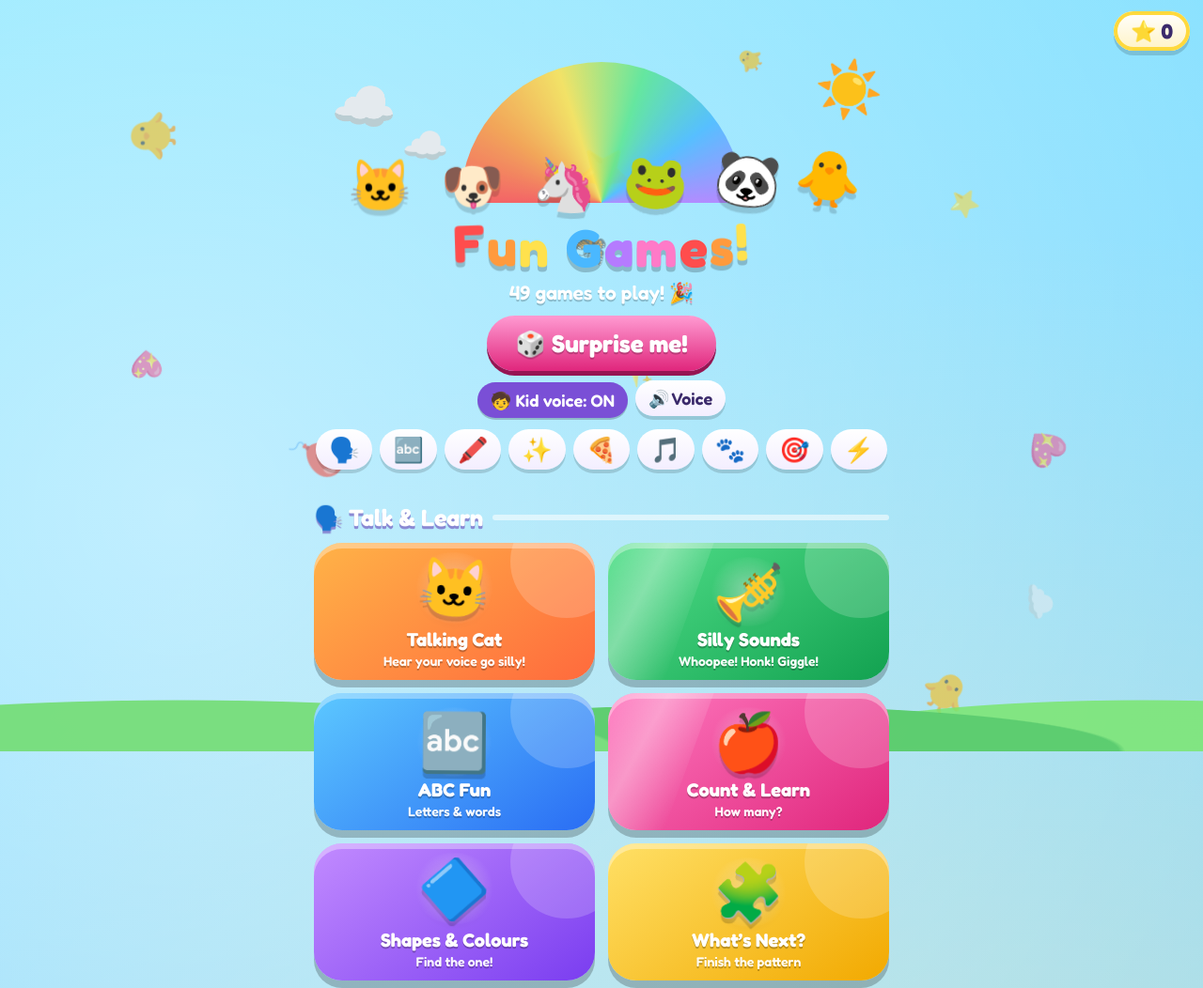
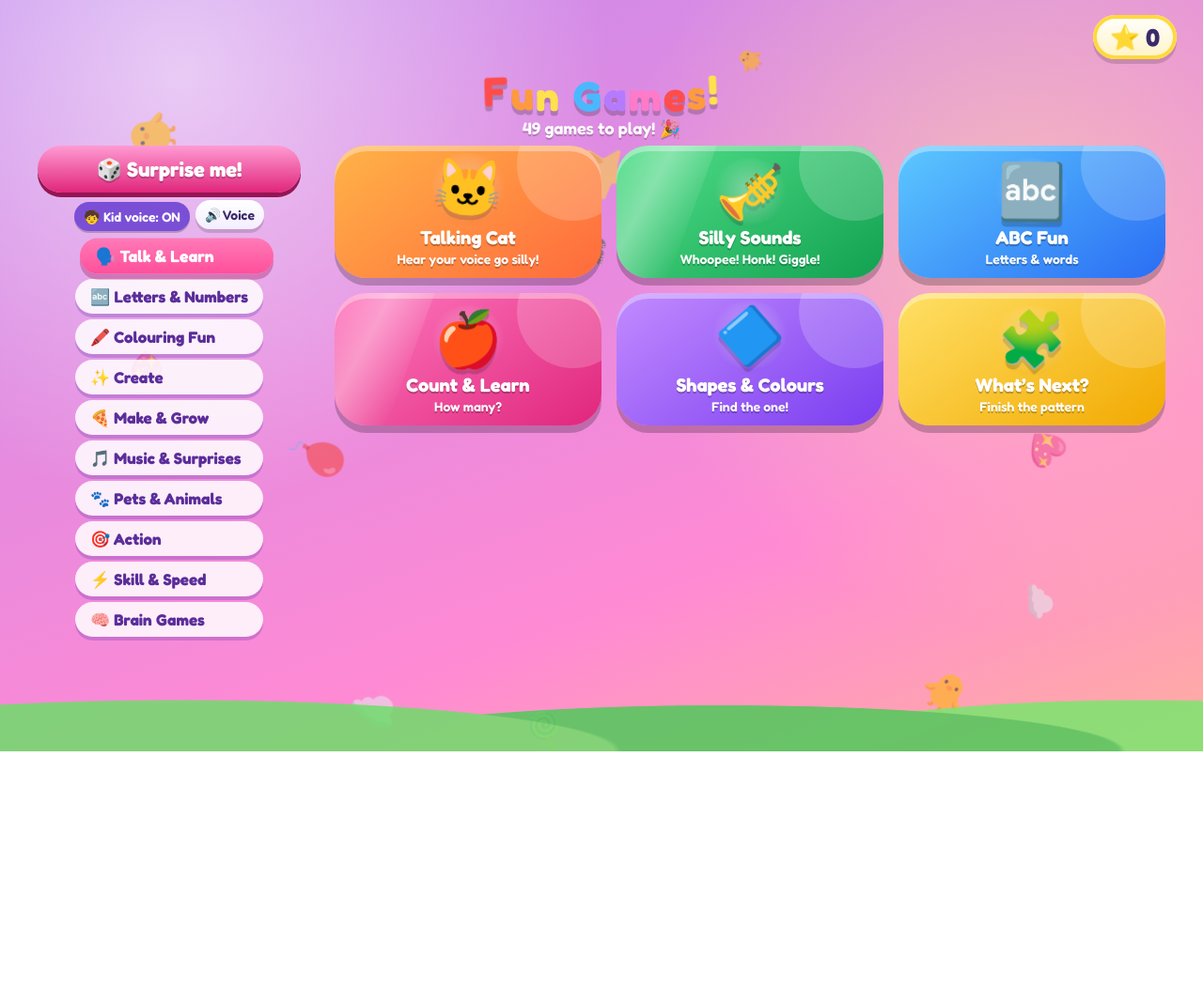
Before and after one commit to uddgamsingh/Kidgame, a plain HTML site: page index.html in a window 1280 px wide. Shown: the top 1052 px of the page at 94% size. After the commit the page ends 800 px from the top, so only its background shows below. Drawn offline with Linux system fonts and the light colour scheme.

Commit message:
Add files via upload

```diff
--- a/index.html
+++ b/index.html
@@ -429,6 +429,113 @@ h3.grp{scroll-margin-top:70px}
 .banner.on{display:flex}
 .banner div{background:#fff;border-radius:38px;padding:24px 34px;font-size:44px;font-weight:700;color:#ff4f9a;box-shadow:0 10px 0 rgba(0,0,0,.22);animation:boom .6s;text-align:center}
 @keyframes boom{from{transform:scale(.2) rotate(-20deg)}70%{transform:scale(1.15)}to{transform:none}}
+
+/* ===== DESKTOP / TABLET LAYOUT ===== */
+@media (min-width:760px){
+ .screen{max-width:760px}
+ #home{max-width:1180px;padding:0 32px 70px}
+ #home .grid{grid-template-columns:repeat(3,1fr);gap:20px}
+ .tile{padding:22px 10px 16px;font-size:23px;border-radius:34px;cursor:pointer}
+ .tile .e{font-size:74px}
+ .tile small{font-size:16px}
+ .tile:hover{transform:translateY(-6px) scale(1.03);box-shadow:0 14px 0 rgba(0,0,0,.2),0 18px 30px rgba(60,20,120,.3),inset 0 6px 0 rgba(255,255,255,.35)}
+ .tile:active{transform:translateY(4px)}
+ h1{font-size:84px}
+ .sub{font-size:26px}
+ .hero{height:220px}
+ .hero .rb{width:400px;height:200px;margin-left:-200px;border-radius:200px 200px 0 0}
+ h3.grp{font-size:32px;margin:40px 0 18px}
+ h3.grp:after{height:8px}
+ h2{font-size:34px}
+ .stage{max-width:min(100%,calc(100vh - 300px));min-width:320px;margin-left:auto;margin-right:auto}
+ .pill{font-size:26px}
+ .back{font-size:22px;padding:10px 22px}
+ .back:hover,.chip:hover{filter:brightness(1.08);transform:translateY(-2px)}
+ .top{padding:16px 28px}
+}
+@media (min-width:1100px){
+ #home .grid{grid-template-columns:repeat(4,1fr)}
+ .screen{max-width:860px}
+}
+@media (min-width:1500px){
+ #home{max-width:1400px}
+ #home .grid{grid-template-columns:repeat(5,1fr)}
+}
+
+@media (min-width:760px){
+ .hero{height:170px}
+ .hero .rb{width:320px;height:160px;margin-left:-160px}
+ h1{font-size:72px}
+ #jump{justify-content:safe center;overflow-x:auto}
+ #jump .chip{font-size:30px;padding:8px 18px}
+ #jump .chip:hover{transform:translateY(-3px) scale(1.08)}
+ .cwrap{max-width:min(100%,calc((100vh - 440px)*1.15));min-width:300px;margin-left:auto;margin-right:auto}
+ #picPick{max-height:none;overflow:visible}
+ #picPick .chip{font-size:28px;padding:6px 14px}
+ .chip{font-size:20px;cursor:pointer}
+}
+
+/* ===== TABBED HOME (no scrolling lists) ===== */
+#jump{flex-wrap:wrap!important;overflow:visible!important;justify-content:center!important;gap:8px;padding:4px 0 14px!important;margin:0 auto;max-width:980px}
+#jump .chip{flex:none;font-size:15px!important;padding:8px 14px!important;border-radius:999px;font-weight:700;background:rgba(255,255,255,.85);color:#5b2d9a;box-shadow:0 4px 0 rgba(90,40,170,.25);transition:transform .12s,background .15s,color .15s;white-space:nowrap}
+#jump .chip.on{background:linear-gradient(180deg,#ff7ab8,#ff4f9a);color:#fff;transform:translateY(-2px) scale(1.06);box-shadow:0 6px 0 rgba(170,20,90,.35)}
+#menu .grid{animation:tabin .35s ease-out}
+@keyframes tabin{from{opacity:0;transform:translateY(14px)}to{opacity:1;transform:none}}
+#picPick{max-height:none!important;overflow:visible!important;display:flex;flex-wrap:wrap;justify-content:center;gap:6px}
+@media (min-width:760px){
+ #jump .chip{font-size:18px!important;padding:10px 20px!important}
+ #jump .chip:hover{transform:translateY(-3px)}
+ #jump .chip.on{transform:translateY(-3px) scale(1.07)}
+ .hero{height:130px!important}
+ .hero .rb{width:260px!important;height:130px!important;margin-left:-130px!important}
+ h1{font-size:60px!important}
+ .sub{font-size:22px!important;margin:0 0 8px}
+ #home{padding-bottom:40px!important}
+ #home .grid{grid-template-columns:repeat(4,1fr)!important;gap:18px!important;max-width:1100px;margin:0 auto}
+ .tile{padding:18px 10px 14px!important;font-size:21px!important}
+ .tile .e{font-size:64px!important}
+ .tile.wide{grid-column:auto}
+}
+@media (min-width:1500px){#home .grid{grid-template-columns:repeat(5,1fr)!important;max-width:1300px}}
+
+/* ===== DESKTOP: sidebar chips + games panel, fits one screen ===== */
+@media (min-width:1000px){
+ #home{display:grid!important;grid-template-columns:280px 1fr;column-gap:36px;align-items:start;max-width:1280px!important;padding:0 40px 30px!important}
+ #home .hero{display:none!important}
+ #home h1{grid-column:1/-1;font-size:56px!important;margin:6px 0 0!important}
+ #home .sub{grid-column:1/-1;margin:0 0 14px!important;text-align:center}
+ #home>div:has(#surprise){grid-column:1;grid-row:3;margin:0!important}
+ #home>div:has(#kidBtn){grid-column:1;grid-row:4;margin:10px 0 0!important}
+ #jump{grid-column:1;grid-row:5;flex-direction:column;flex-wrap:nowrap!important;align-items:stretch;gap:8px;max-width:none;padding:14px 0 0!important}
+ #jump .chip{text-align:left;font-size:18px!important;padding:11px 18px!important;border-radius:22px}
+ #jump .chip.on{transform:translateX(8px) scale(1.03)}
+ #menu{grid-column:2;grid-row:3/span 3}
+ #home .grid{grid-template-columns:repeat(3,1fr)!important;gap:16px!important;max-width:none!important}
+ .tile{padding:14px 8px 12px!important;font-size:20px!important}
+ .tile .e{font-size:58px!important}
+ .tile small{font-size:14px!important}
+}
+@media (min-width:1500px){#home .grid{grid-template-columns:repeat(4,1fr)!important}#home{max-width:1480px!important}}
+
+@media (min-width:1000px){
+ #home h1{font-size:44px!important;margin:0!important}
+ #home .sub{font-size:18px!important;margin:0 0 8px!important}
+ #home>div:has(#kidBtn){gap:6px!important;flex-wrap:nowrap!important;margin-top:8px!important}
+ #home>div:has(#kidBtn) .chip{font-size:14px!important;padding:7px 10px!important;white-space:nowrap}
+ #home .btn.big{font-size:22px!important;padding:12px 18px!important;width:100%}
+ #jump{gap:6px!important;padding-top:10px!important}
+ #jump .chip{padding:8px 16px!important;font-size:17px!important}
+ .tile.wide{grid-column:auto!important;width:100%}
+}
+
+@media (max-width:759px){
+ #home .hero{height:120px!important;margin-bottom:6px}
+ #home h1{font-size:44px!important;margin:0!important}
+ #home .sub{font-size:16px!important;margin:0 0 6px!important}
+ #home .btn.big{font-size:20px!important;padding:10px 18px!important}
+ #jump{gap:6px!important;padding-bottom:10px!important}
+ #jump .chip{font-size:14px!important;padding:7px 11px!important}
+}
 </style>
 </head>
 <body>
@@ -1004,11 +1111,18 @@ const MENU=[
  ['🧠 Brain Games',[['memory','🧠','Memory Match','Find the pairs'],['simon','🔴','Colour Echo','Copy the lights'],['dots','🧷','Dot to Dot','Connect 1, 2, 3…'],['puzzle','🧩','Puzzle Time','Swap the pieces']]]
 ];
 const ALL=[];let ti=0;
-$('#menu').innerHTML=MENU.map(([g,list],gi)=>`<h3 class="grp" id="grp${gi}">${g}</h3><div class="grid">`+list.map((x,i)=>{ALL.push(x[0]);ti++;return `<button class="tile g${(ti-1)%9+1}${list.length%2&&i===list.length-1?' wide':''}" data-go="${x[0]}" style="animation-delay:${ti*.03}s"><span class="e">${x[1]}</span>${x[2]}<small>${x[3]}</small></button>`}).join('')+`</div>`).join('');
+const gridHTML=(gi)=>{const list=MENU[gi][1];return `<div class="grid">`+list.map((x,i)=>`<button class="tile g${(i+gi*3)%9+1}${list.length%2&&i===list.length-1?' wide':''}" data-go="${x[0]}" style="animation-delay:${i*.05}s"><span class="e">${x[1]}</span>${x[2]}<small>${x[3]}</small></button>`).join('')+`</div>`};
+MENU.forEach(m=>m[1].forEach(x=>ALL.push(x[0])));
+let curTab=0;try{curTab=Math.min(MENU.length-1,+localStorage.getItem('kg-tab')||0)}catch(e){}
+function showTab(i){curTab=i;try{localStorage.setItem('kg-tab',i)}catch(e){}
+ $('#menu').innerHTML=gridHTML(i);
+ $$('#jump .chip').forEach((c,j)=>c.classList.toggle('on',j===i));
+ $$('#menu .tile').forEach(t=>t.onclick=()=>{audio();go(t.dataset.go)})}
 $('#surprise').onclick=()=>{audio();go(rnd(ALL))};
 $('.sub').textContent=ALL.length+' games to play! 🎉';
-$('#jump').innerHTML=MENU.map(([g],i)=>`<button class="chip" data-i="${i}">${g.split(' ')[0]}</button>`).join('');
-$$('#jump .chip').forEach(b=>b.onclick=()=>{sfx.tap();document.getElementById('grp'+b.dataset.i).scrollIntoView({behavior:'smooth',block:'start'})});
+$('#jump').innerHTML=MENU.map(([g],i)=>`<button class="chip" data-i="${i}">${g}</button>`).join('');
+$$('#jump .chip').forEach(b=>b.onclick=()=>{sfx.tap();showTab(+b.dataset.i)});
+showTab(curTab);
 
 const THEMES={dance:'linear-gradient(160deg,#3a1f8a,#c22fb0)',weather:'linear-gradient(160deg,#6fd0ff,#c9f0ff)',pizza:'linear-gradient(160deg,#ffd9a8,#ff9a6a)',icecream:'linear-gradient(160deg,#ffd1e8,#c9e4ff)',grow:'linear-gradient(160deg,#baf3ff,#c9ffb8)',race:'linear-gradient(160deg,#b8c4ff,#7aa0ff)',eggs:'linear-gradient(160deg,#fff0a8,#ffb3d6)',pet:'linear-gradient(160deg,#ffd6ec,#ffe9a8)',makeup:'linear-gradient(160deg,#ffc2e6,#c9b3ff)',sounds:'linear-gradient(160deg,#ffe066,#ff8ad4)',hide:'linear-gradient(160deg,#aef0b0,#7fd1ff)',mix:'linear-gradient(160deg,#d6f2ff,#e8d4ff)',fish:'linear-gradient(160deg,#7fe3ff,#2b7bff)',fire:'linear-gradient(160deg,#2a1f6b,#6a2fb0)',whack:'linear-gradient(160deg,#b9f27c,#4dbb34)',catch:'linear-gradient(160deg,#ffd36e,#ff9ac2)',piano:'linear-gradient(160deg,#ffe29a,#ff9ad5)',feed:'linear-gradient(160deg,#aef0b0,#6fd6ff)',cat:'linear-gradient(160deg,#ffcf8a,#ff8ad4)',simon:'linear-gradient(160deg,#84f0ff,#8f7bff)',sticker:'linear-gradient(160deg,#baf3ff,#ffe3a8)'};
 let current='home',stopSong=false;
--- a/sw.js
+++ b/sw.js
@@ -1,5 +1,5 @@
 /* Secret offline mode. This file does nothing unless the secret button registers it. */
-const CACHE = 'kidgames-v3';
+const CACHE = 'kidgames-v4';
 const FONT_HOSTS = ['fonts.googleapis.com', 'fonts.gstatic.com'];
 
 self.addEventListener('install', e => {
```
